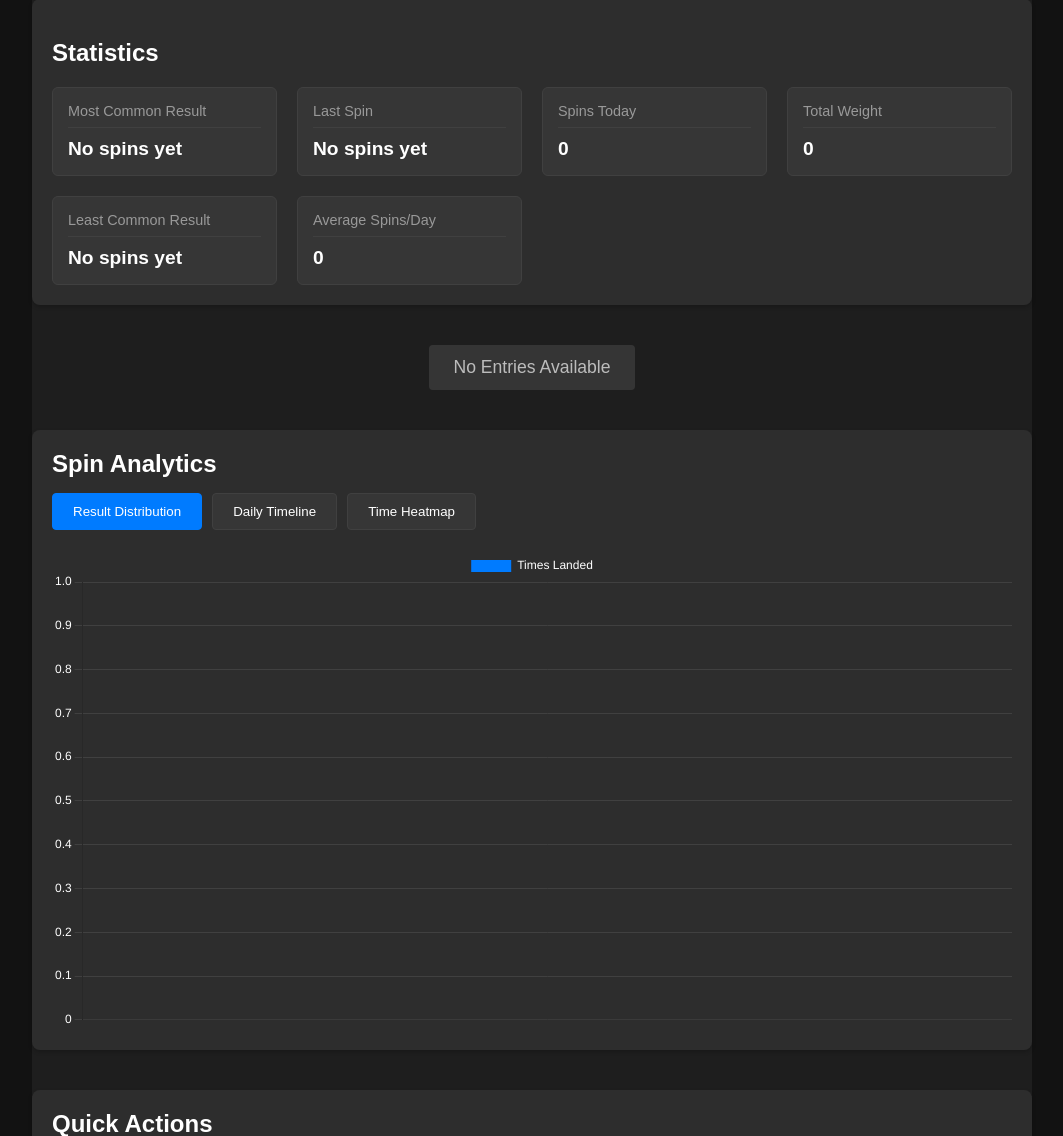
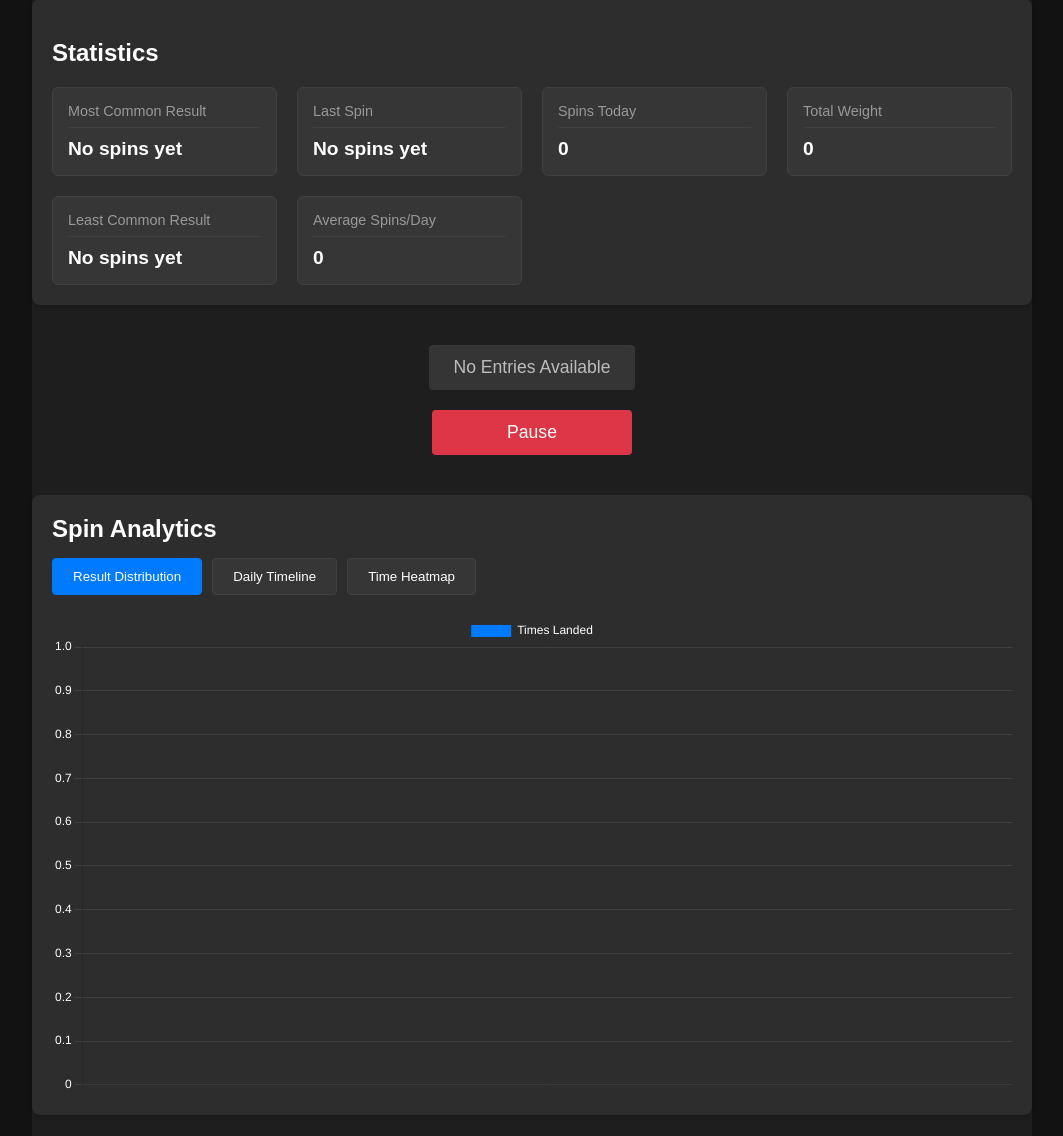
Before and after one commit to thomasdye/stream-wheel, a Flask app: page / in a window 1280 px wide. Shown: the part 429-1565 px from the top of the page, without its empty margins (108-1171 px from the left). Run offline with Flask 3, Linux system fonts and the light colour scheme; data that the repository does not hold is empty; some libraries are stand-ins or nearby versions.

Commit message:
Add queue and pause/resume feature

```diff
--- a/app.py
+++ b/app.py
@@ -16,7 +16,9 @@ import obswebsocket
 from sqlalchemy import func
 import socket
 import json
-from collections import defaultdict
+from collections import defaultdict, deque
+import time
+
 
 app = Flask(__name__)
 app.secret_key = "thissecretkeyisonlyrequiredforflashingmessages"
@@ -30,6 +32,10 @@ db = SQLAlchemy(app)
 socketio = SocketIO(app)
 
 sub_count = 0
+
+subscription_queue = deque()
+processing_subs = False
+subscription_paused = False
 
 # Models
 class Entry(db.Model):
@@ -134,22 +140,12 @@ def receive_messages():
                     # Only process Streamlabs messages
                     if username.lower() == "streamlabs":
                         if "just subscribed with" in message.lower():
-                            total_subs += 1
-                            print(f"New subscription detected! Total subs: {total_subs}")
-                            with app.app_context():
-                                sub_count = Settings.query.first().sub_count
-                            check_and_spin_wheel()
-                            socketio.emit("sub_count_updated", {"current_subs": total_subs, "total_subs": sub_count})
+                            queue_subscription(1)
 
                         elif "just gifted" in message.lower() and "tier 1 subscriptions" in message.lower():
                             try:
                                 amount = int(message.split("just gifted")[1].split("Tier 1")[0].strip())
-                                total_subs += amount
-                                print(f"{amount} gifted subscriptions detected! Total subs: {total_subs}")
-                                with app.app_context():
-                                    sub_count = Settings.query.first().sub_count
-                                check_and_spin_wheel()
-                                socketio.emit("sub_count_updated", {"current_subs": total_subs, "total_subs": sub_count})
+                                queue_subscription(amount)
                             except (ValueError, IndexError):
                                 print("Error parsing gifted subscription message.")
 
@@ -158,9 +154,46 @@ def receive_messages():
 
         except Exception as e:
             print(f"Error receiving message: {e}")
-            # Attempt to reconnect on error
             reconnect_to_twitch_chat()
             continue
+
+def queue_subscription(amount):
+    """Add the gifted subscriptions to the queue and start processing if not already running."""
+    global processing_subs
+
+    for _ in range(amount):
+        subscription_queue.append(1)  # Each subscription is a single unit
+
+    print(f"Queued {amount} subs. Queue size: {len(subscription_queue)}")
+
+    if not processing_subs:
+        threading.Thread(target=process_subscription_queue, daemon=True).start()
+
+def process_subscription_queue():
+    """Process the queued gifted subscriptions every 30 seconds."""
+    global processing_subs, total_subs, subscription_paused
+
+    processing_subs = True
+
+    while subscription_queue:
+        # Wait while processing is paused
+        while subscription_paused:
+            time.sleep(1)
+
+        sub = subscription_queue.popleft()  # Take one sub from the queue
+        total_subs += sub
+        print(f"Processing a sub. Remaining in queue: {len(subscription_queue)}. Total subs: {total_subs}")
+
+        # Emit update to front-end
+        with app.app_context():
+            sub_count = Settings.query.first().sub_count
+            check_and_spin_wheel()
+            socketio.emit("sub_count_updated", {"current_subs": total_subs, "total_subs": sub_count})
+
+        # Wait 30 seconds before processing the next sub
+        time.sleep(30)
+
+    processing_subs = False  # Queue is empty, stop processing
 
 def reconnect_to_twitch_chat():
     """Reconnect to Twitch chat with updated username."""
@@ -500,6 +533,14 @@ def save_initial_settings():
         return jsonify({'success': True})
     except Exception as e:
         return jsonify({'success': False, 'error': str(e)})
+
+@app.route('/test_queue_subs', methods=['POST'])
+def test_queue_subs():
+    """Test endpoint to simulate gifted subs."""
+    data = request.get_json()
+    amount = int(data.get("amount", 1))
+    queue_subscription(amount)
+    return jsonify({"message": f"Queued {amount} test subs"}), 200
 
 @app.route('/wheel')
 def wheel():
@@ -864,6 +905,22 @@ def run_script(script_name):
     execute_script(script_name)
     return "Script executed!", 200
 
+@app.route('/toggle_sub_pause', methods=['POST'])
+def toggle_sub_pause():
+    global subscription_paused
+    data = request.get_json()
+    action = data.get("action", "").lower()
+
+    if action == "pause":
+        subscription_paused = True
+    elif action == "resume":
+        subscription_paused = False
+    else:
+        return jsonify({"error": "Invalid action"}), 400
+
+    print(f"Subscription processing paused: {subscription_paused}")
+    return jsonify({"paused": subscription_paused})
+
 # Ensure databases are initialized
 with app.app_context():
     ensure_directories_exist()
--- a/static/css/dashboard.css
+++ b/static/css/dashboard.css
@@ -158,10 +158,10 @@ section li:last-child {
 
 #trigger-section {
     display: flex;
-    justify-content: center;
+    flex-direction: column;
     align-items: center;
     padding: 20px;
-}
+  }
 
 #trigger-spin-btn {
     padding: 12px 24px;
@@ -191,6 +191,34 @@ section li:last-child {
 
 #action-links {
     display: none;
+}
+
+#toggle-pause-btn {
+    margin-top: 20px; /* Increase spacing between buttons */
+    padding: 12px 24px;
+    font-size: 1.1em;
+    color: white;
+    border: none;
+    border-radius: 4px;
+    cursor: pointer;
+    transition: background-color 0.2s ease;
+    min-width: 200px;
+  }
+
+#toggle-pause-btn.pause {
+background-color: #dc3545; /* Red for Pause */
+}
+
+#toggle-pause-btn.pause:hover {
+background-color: #c82333;
+}
+
+#toggle-pause-btn.resume {
+background-color: #28a745; /* Green for Resume */
+}
+
+#toggle-pause-btn.resume:hover {
+background-color: #218838;
 }
 
 .modal {
--- a/static/js/dashboard.js
+++ b/static/js/dashboard.js
@@ -239,6 +239,43 @@ document.addEventListener("DOMContentLoaded", () => {
         const formattedMinutes = minutes < 10 ? '0' + minutes : minutes;
 
         return `${hours}:${formattedMinutes}${ampm}`;
+    }
+
+    const togglePauseBtn = document.getElementById("toggle-pause-btn");
+    if (togglePauseBtn) {
+        togglePauseBtn.addEventListener("click", function() {
+            // Determine the action based on current state
+            const currentlyPaused = this.dataset.paused === "true";
+            const action = currentlyPaused ? "resume" : "pause";
+
+            fetch('/toggle_sub_pause', {
+                method: 'POST',
+                headers: { "Content-Type": "application/json" },
+                body: JSON.stringify({ action: action })
+            })
+            .then(response => response.json())
+            .then(data => {
+                if (data.paused) {
+                    // Processing is paused, so button should show "Resume" in green
+                    this.textContent = "Resume";
+                    this.dataset.paused = "true";
+                    this.classList.remove("pause");
+                    this.classList.add("resume");
+                    showToast("Subscription processing paused", "info");
+                } else {
+                    // Processing resumed, so button should show "Pause" in red
+                    this.textContent = "Pause";
+                    this.dataset.paused = "false";
+                    this.classList.remove("resume");
+                    this.classList.add("pause");
+                    showToast("Subscription processing resumed", "success");
+                }
+            })
+            .catch(err => {
+                console.error("Error toggling subscription pause state:", err);
+                showToast("Error toggling pause", "error");
+            });
+        });
     }
 
     // Modal functions
--- a/templates/dashboard.html
+++ b/templates/dashboard.html
@@ -176,9 +176,11 @@
             </div>
             <div id="trigger-section">
                 <button id="trigger-spin-btn" {% if not entries %}disabled{% endif %}>
-                    {% if not entries %}No Entries Available{% else %}Trigger Spin{% endif %}
+                  {% if not entries %}No Entries Available{% else %}Trigger Spin{% endif %}
                 </button>
-            </div>
+                <button id="toggle-pause-btn" class="pause">Pause</button>
+              </div>
+
             <div id="initial-settings-modal" class="modal {% if is_first_time %}modal-show{% endif %}">
                 <div class="modal-content">
                     <h2>Initial Setup</h2>
```
Also changed, not shown: static/js/wheel.js (+21 -7 lines).
